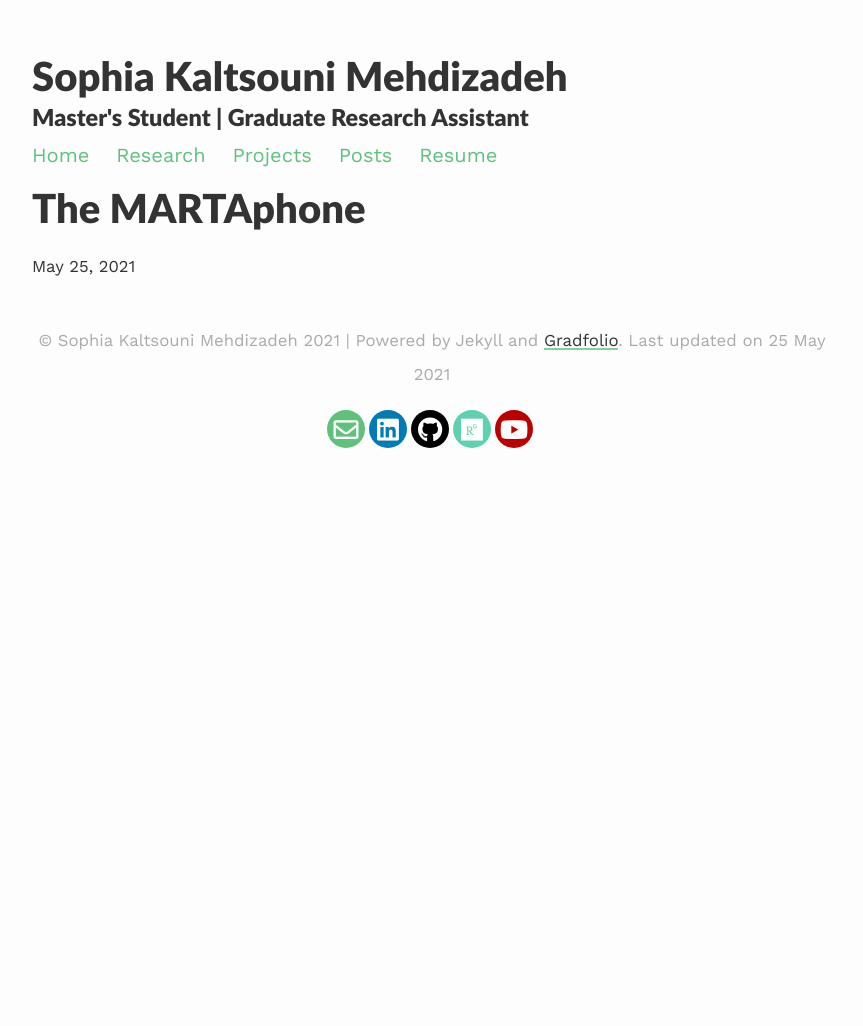
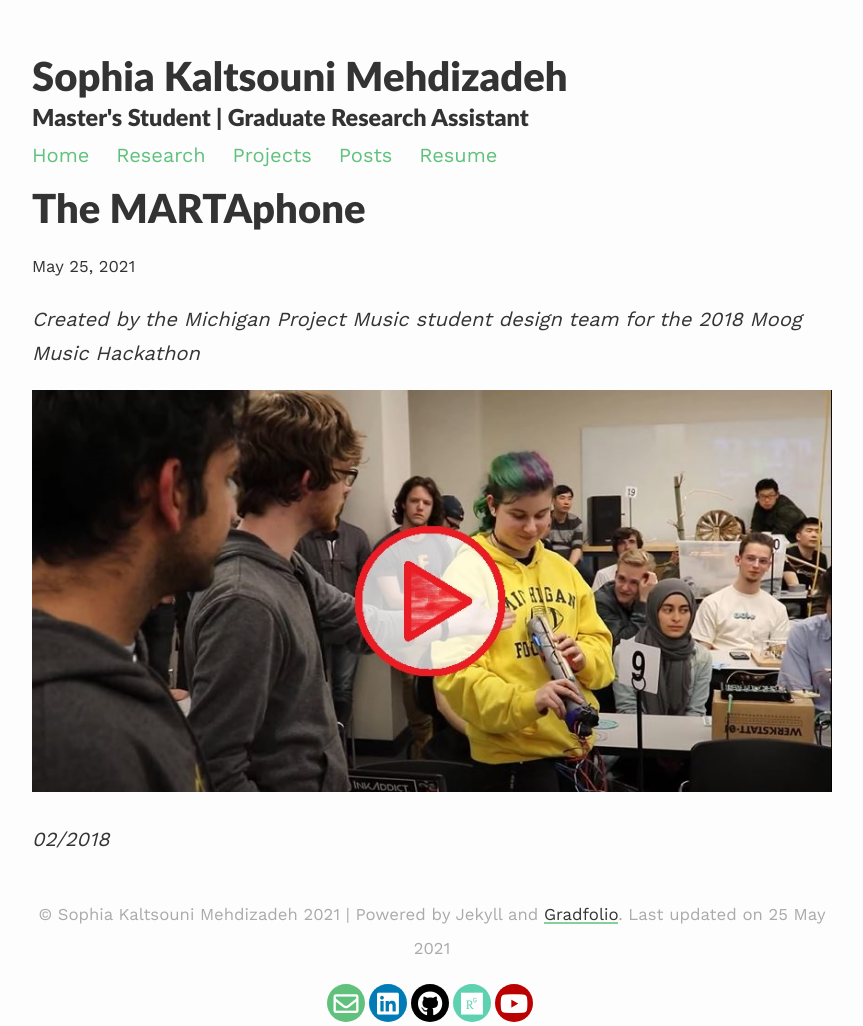
Before and after one commit to smehdizadeh/smehdizadeh.github.io, a Jekyll site: the page built from _projects/6_project.md, in a window 1280 px wide. Shown: the whole page, without its empty margins (208-1071 px from the left). Built offline with Jekyll 4.4.1, drawn with Linux system fonts in a browser that asks for light colours; nearby versions of some CDN libraries; before the commit the page ends 980 px from its top, so only the background shows below that.

Commit message:
Update 6_project.md

```diff
--- a/_projects/6_project.md
+++ b/_projects/6_project.md
@@ -3,3 +3,9 @@ layout: post
 title: The MARTAphone
 description: Michigan Project Music's 2018 Moog Hackathon submission
 ---
+
+*Created by the Michigan Project Music student design team for the 2018 Moog Music Hackathon*
+
+![video](/assets/images/Capture_Martaphone.JPG)
+
+*02/2018*
```
